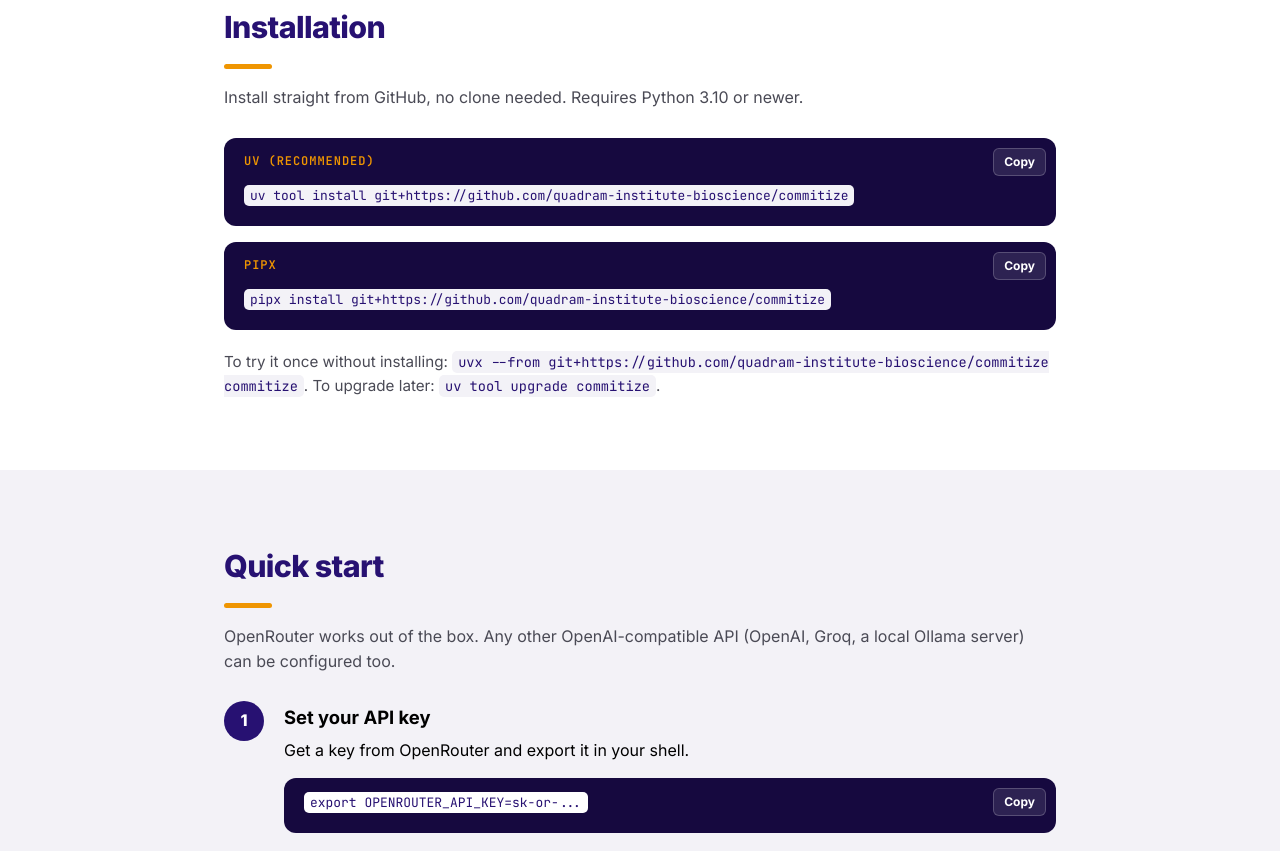
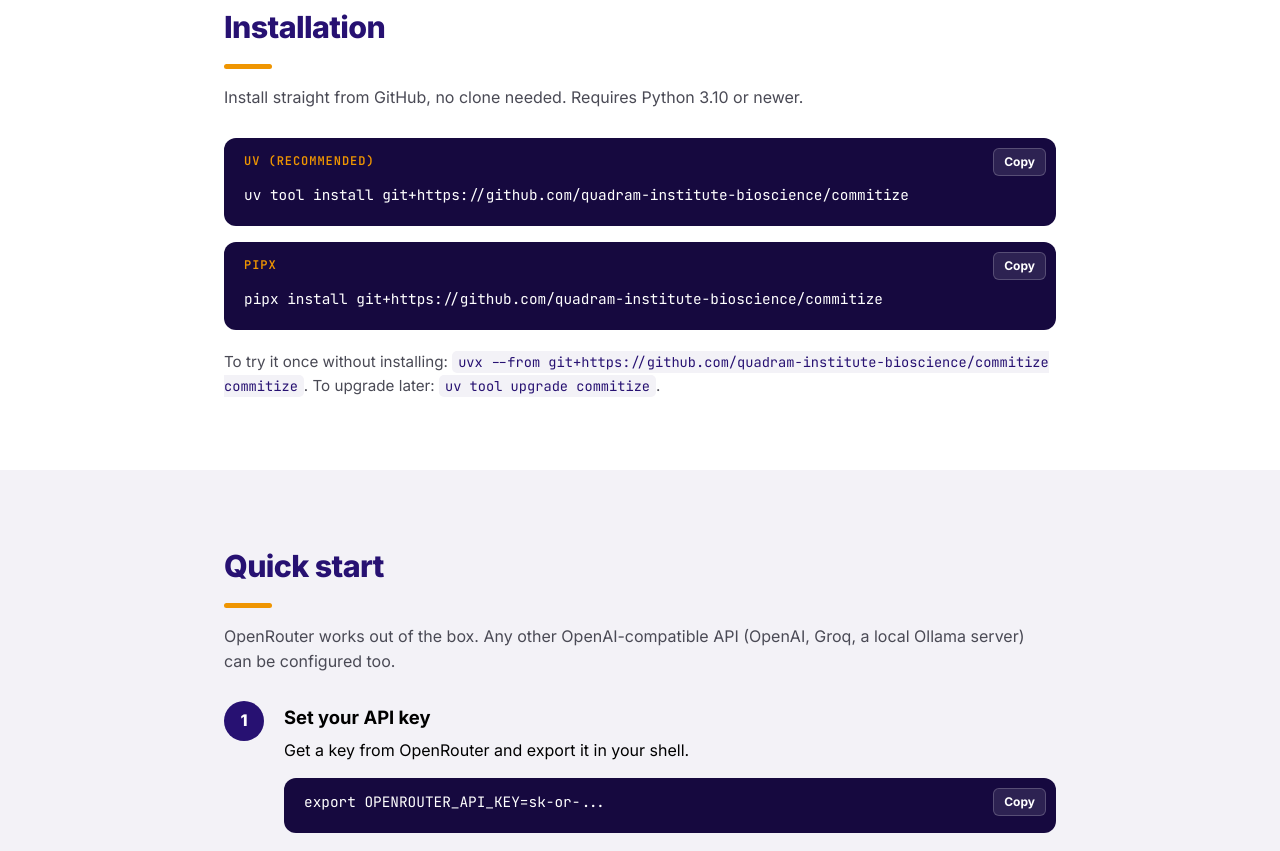
Before and after one commit to quadram-institute-bioscience/commitize, a plain HTML site: page docs/index.html in a window 1280 px wide. Shown: the part 729-1580 px from the top of the page. Drawn offline with Linux system fonts and the light colour scheme.

Commit message:
docs: add CSS rule to remove nested code background in docs

```diff
--- a/docs/index.html
+++ b/docs/index.html
@@ -176,6 +176,15 @@
       font-family: var(--mono);
       font-size: 0.9rem;
       line-height: 1.7;
+    }
+
+    .code pre code,
+    section.alt .code pre code {
+      background: none;
+      color: inherit;
+      padding: 0;
+      border-radius: 0;
+      font-size: inherit;
     }
 
     .code .c { color: rgba(255, 255, 255, 0.5); }
```
